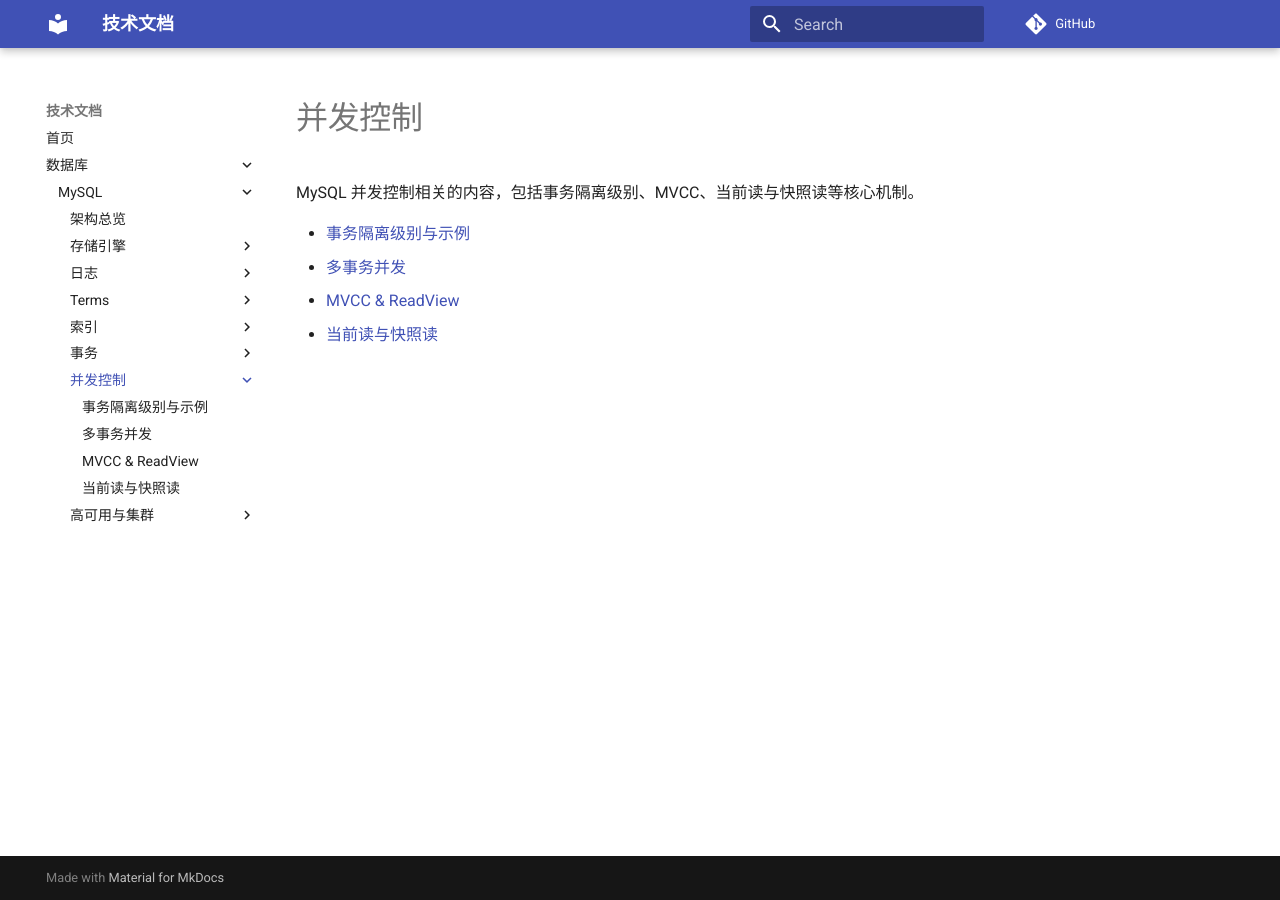
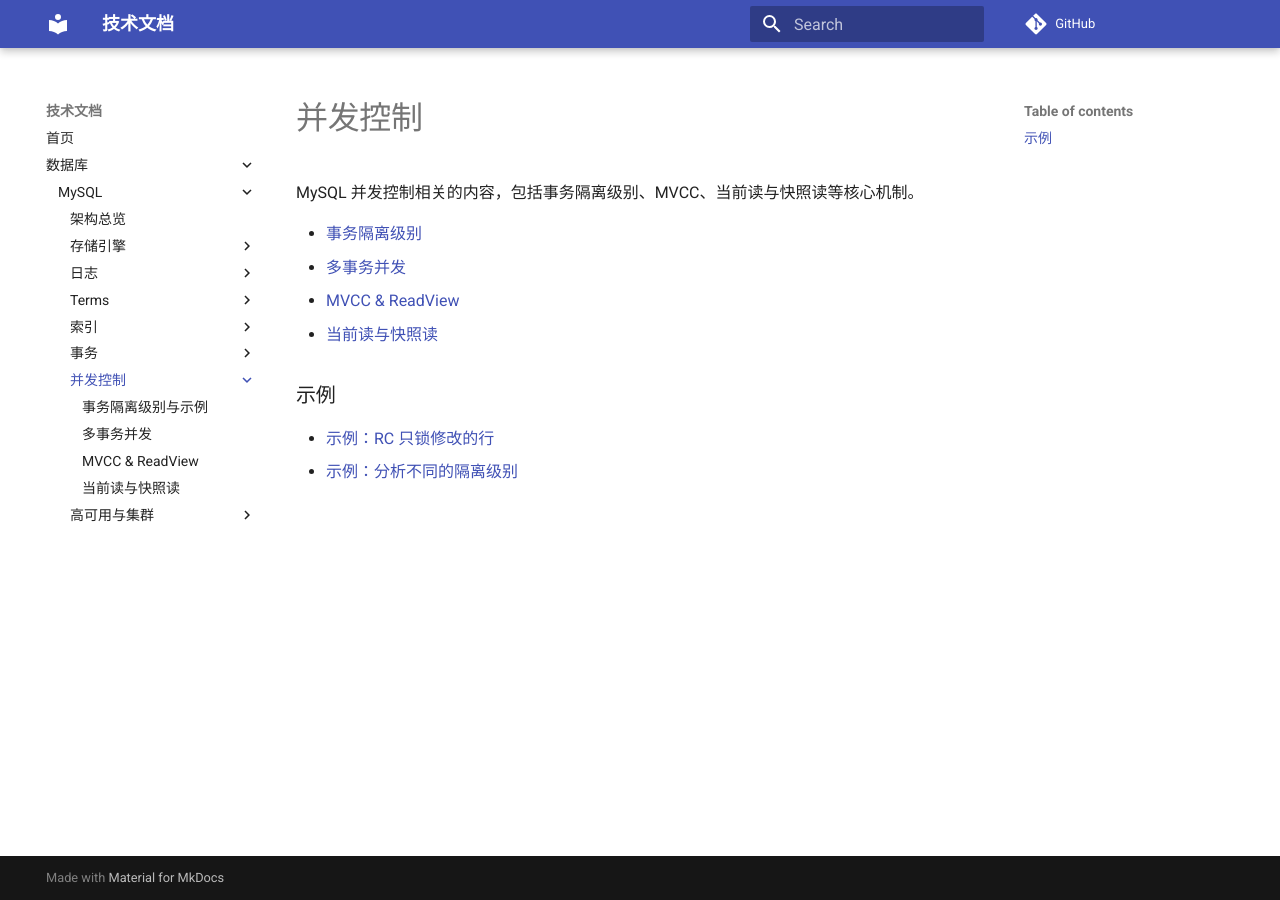
Before and after one commit to tangnewstar/tangnewstar.github.io, an MkDocs documentation site: the page built from docs/database/mysql/concurrency/index.md, in a window 1280 px wide. Built offline with MkDocs 1.6.1 and Material for MkDocs 9.7.7, drawn with Linux system fonts in a browser that asks for light colours; comment, search, counter and statistics services are not loaded.

Commit message:
sync: docs/database/mysql/concurrency/index.md

```diff
--- a/docs/database/mysql/concurrency/index.md
+++ b/docs/database/mysql/concurrency/index.md
@@ -2,7 +2,12 @@
 
 MySQL 并发控制相关的内容，包括事务隔离级别、MVCC、当前读与快照读等核心机制。
 
-- [事务隔离级别与示例](transaction-isolation.md)
+- [事务隔离级别](transaction-isolation.md)
 - [多事务并发](multi-transaction-concurrency.md)
 - [MVCC & ReadView](mvcc-readview.md)
 - [当前读与快照读](current-read-snapshot-read.md)
+
+### 示例
+
+- [示例：RC 只锁修改的行](example-rc-locks.md)
+- [示例：分析不同的隔离级别](example-isolation-levels.md)
```
